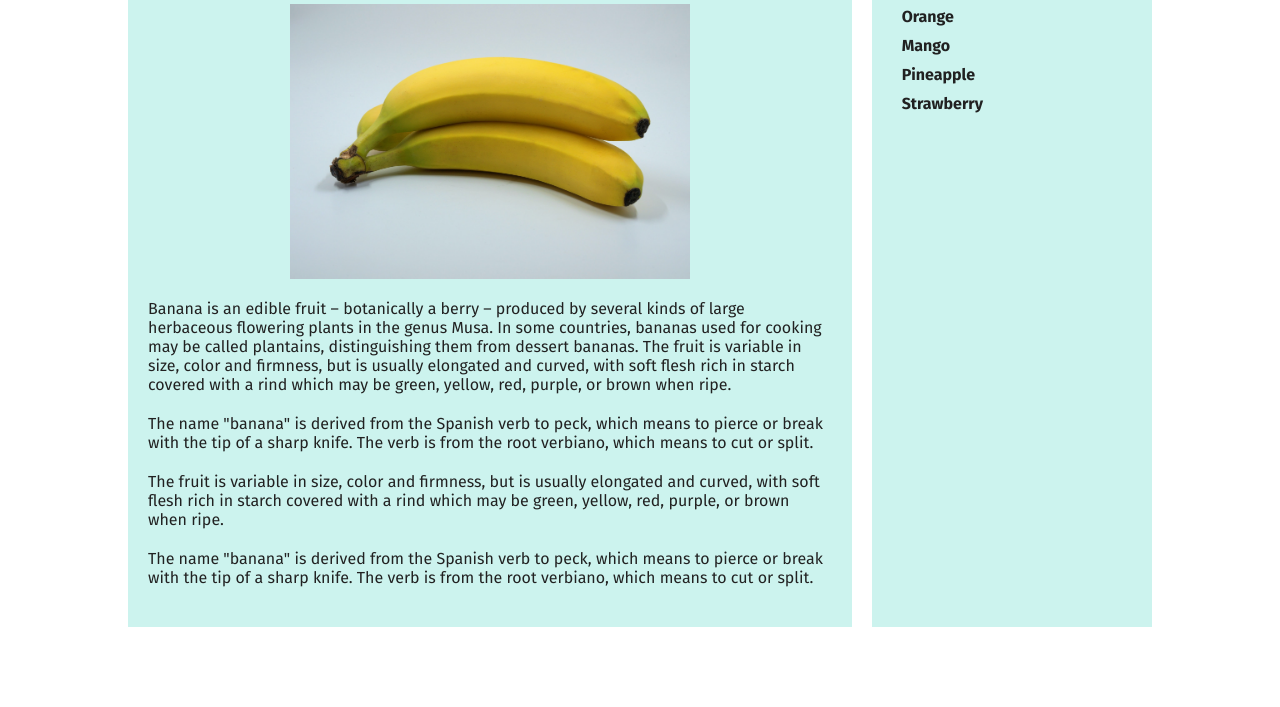
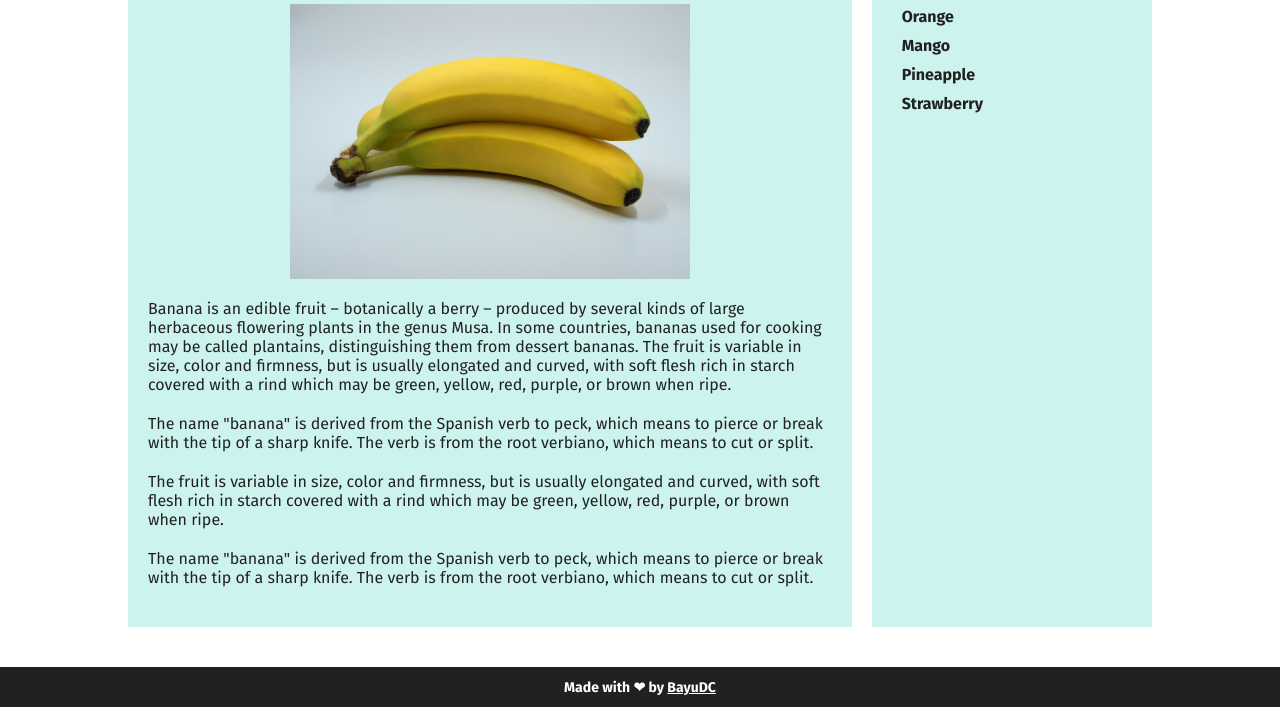
Before and after one commit to BayuDC/Buahpedia, a plain HTML site: page index.html in a window 1280 px wide. Shown: the part 180-887 px from the top of the page. Before the commit the page ends 847 px from the top, so only its background shows below. Drawn offline with nearby package versions, Linux system fonts and the light colour scheme.

Commit message:
Create the footer

```diff
--- a/assets/main.css
+++ b/assets/main.css
@@ -6,6 +6,9 @@
 body {
     font-family: 'Fira Sans', sans-serif;
     min-width: 280px;
+    min-height: 100vh;
+    display: flex;
+    flex-direction: column;
 }
 
 a {
@@ -116,6 +119,21 @@ main a {
     padding-left: 10px;
     font-weight: 700;
 }
+footer {
+    display: flex;
+    align-items: center;
+    justify-content: center;
+    background: #212121;
+    color: #fff;
+    height: 40px;
+    font-size: 14px;
+    font-weight: 700;
+    margin-top: auto;
+}
+footer a {
+    color: #fff;
+    text-decoration: underline;
+}
 @media (min-width: 576px) {
     header {
         padding: 0 30px;
--- a/index.html
+++ b/index.html
@@ -74,6 +74,11 @@
             </aside>
         </div>
     </main>
+    <footer>
+        <p>
+            Made with ❤ by <a href="https://github.com/BayuDC">BayuDC</a>
+        </p>
+    </footer>
     <script src="assets/main.js"></script>
 </body>
 
```
